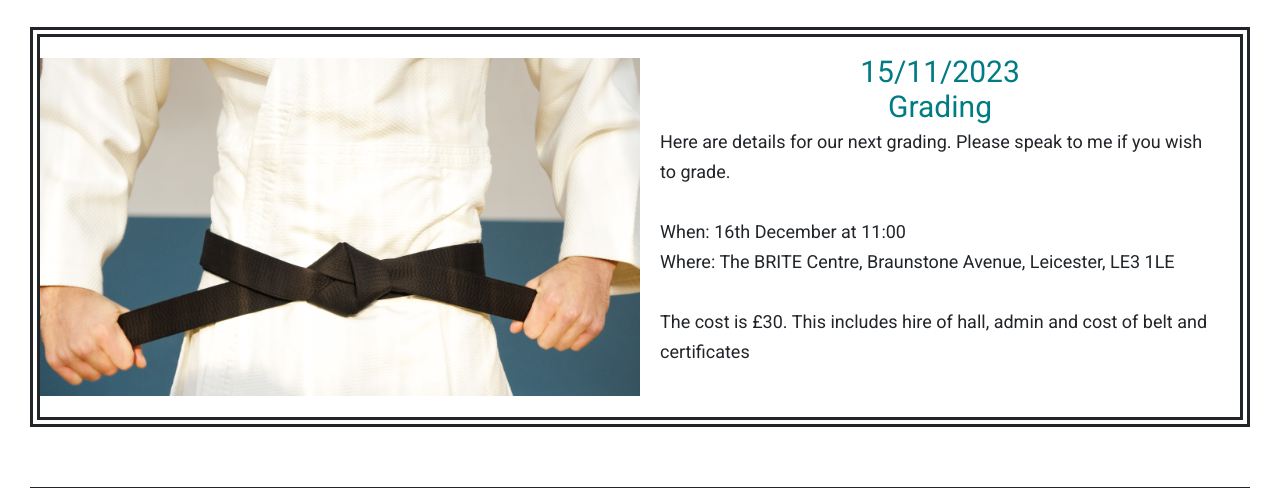
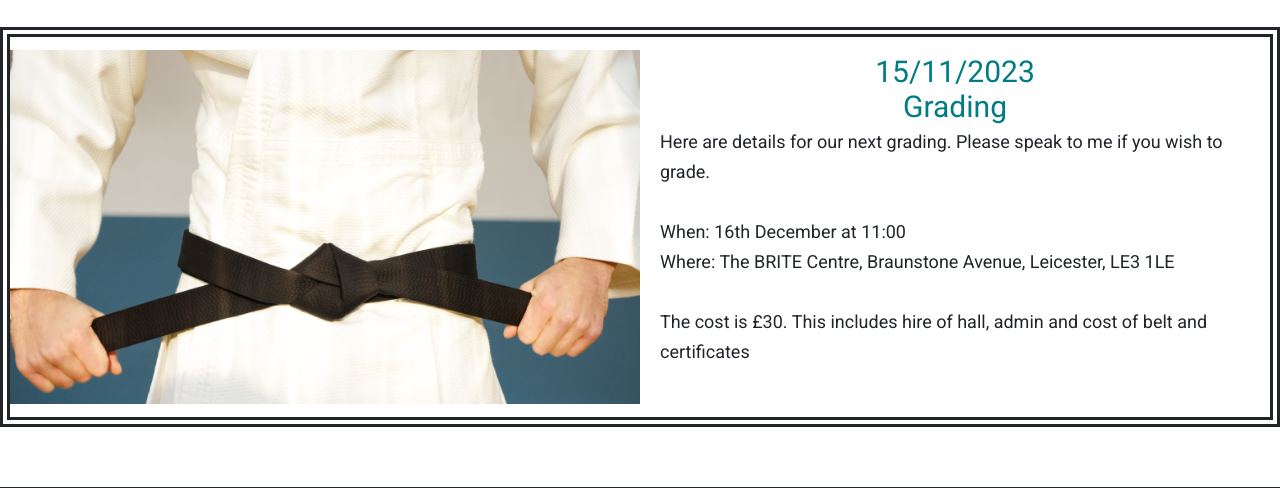
Before and after one commit to nhamidi90/kw-taekwondo, a plain HTML site: page news.html in a window 1280 px wide. Shown: the part 755-1243 px from the top of the page. Drawn offline with nearby package versions, Linux system fonts and the light colour scheme.

Commit message:
Fix bug causing sizing problems

```diff
--- a/assets/css/style.css
+++ b/assets/css/style.css
@@ -12,6 +12,10 @@ main {
     display: flex;
     flex-direction: column;
     align-items: center;
+}
+
+section {
+    width: 100%;
 }
 
 .headings {
```
